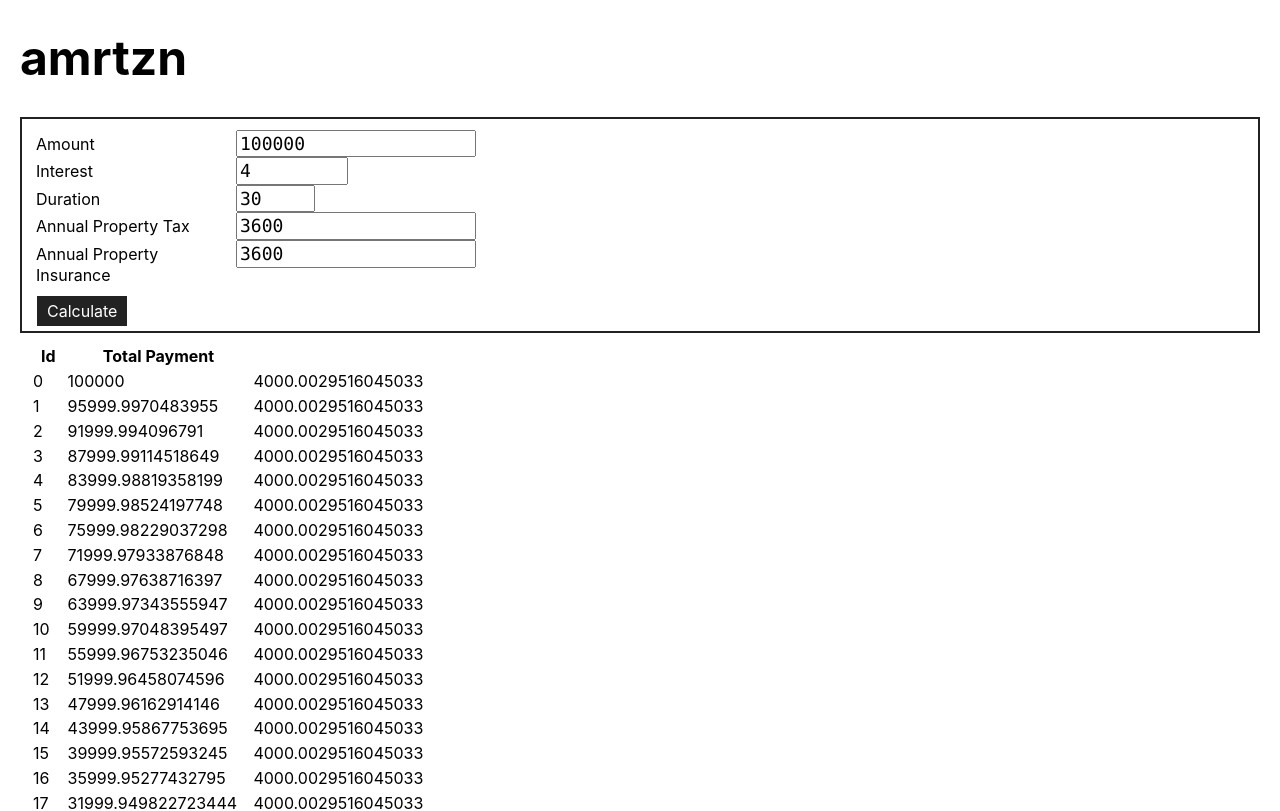
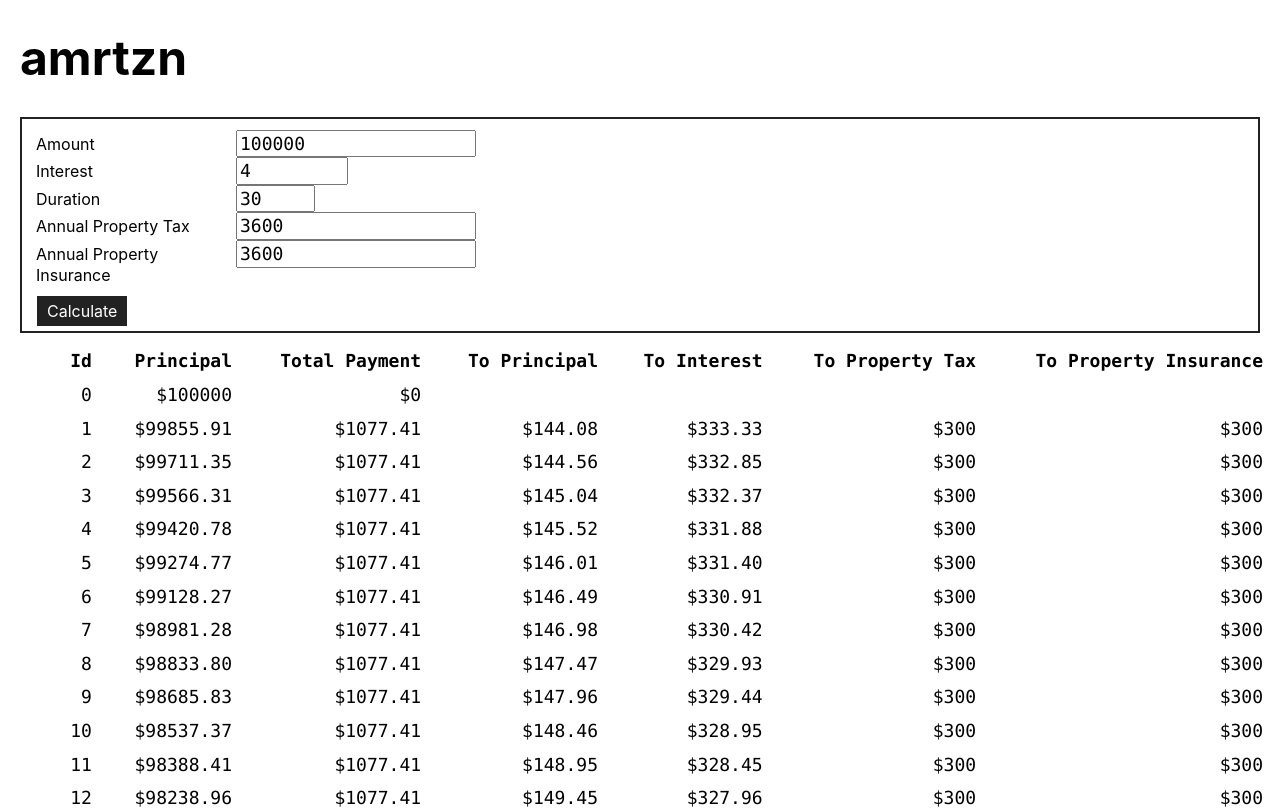
Before and after one commit to dznqbit/amrtzn, a React (Create React App) app: page / in a window 1280 px wide. Shown: the top 811 px of the page. Built offline with nearby package versions, Linux system fonts and the light colour scheme.

Commit message:
Working calculator

```diff
--- a/package.json
+++ b/package.json
@@ -18,6 +18,7 @@
     "prettier": "1.18.2",
     "react": "^16.8.6",
     "react-dom": "^16.8.6",
+    "react-number-format": "^4.3.1",
     "react-scripts": "3.3.0",
     "serve": "^11.0.1",
     "shelljs": "^0.8.2",
@@ -44,7 +45,7 @@
     "src/**/*.scss": "stylelint"
   },
   "engines": {
-    "node": "13.2.0",
+    "node": ">=13.2.0",
     "yarn": ">=1.19.2"
   },
   "jest": {
--- a/src/PaymentCalculator.js
+++ b/src/PaymentCalculator.js
@@ -1,51 +1,122 @@
 import React from "react";
+import NumberFormat from "react-number-format";
+
 import "./PaymentCalculator.scss";
 
 function calculateMonthlyPayments(loanDetails) {
-  // https://en.wikipedia.org/wiki/Amortization_calculator
   const p = loanDetails.loanAmount,
-    i = loanDetails.loanInterest / 100.0,
     d = loanDetails.loanDuration,
-    n = 12 * d;
+    n = 12 * d,
+    nominalInterestRate = loanDetails.loanInterest / 100.0,
+    monthlyInterestRate = nominalInterestRate / 12.0,
+    monthlyPropertyTax = loanDetails.propertyTax / 12.0,
+    monthlyPropertyInsurance = loanDetails.propertyInsurance / 12.0;
 
+  // https://en.wikipedia.org/wiki/Fixed-rate_mortgage
   const paymentAmount =
-    (p * (i * Math.pow(1 + i, n))) / (Math.pow(1 + i, n) - 1);
+    (p * monthlyInterestRate) / (1 - Math.pow(1 + monthlyInterestRate, -n)) +
+    (monthlyPropertyTax + monthlyPropertyInsurance);
 
   return [...Array(n)].reduce(
     (acc, _) => {
-      const mrp = acc[acc.length - 1];
-
+      const mrp = acc[acc.length - 1],
+        previousPrincipal = mrp.principal,
+        interestDue = previousPrincipal * monthlyInterestRate,
+        appliedToInterest = interestDue,
+        appliedToPropertyTax = monthlyPropertyTax,
+        appliedToPropertyInsurance = monthlyPropertyInsurance,
+        appliedToPrincipal =
+          paymentAmount -
+          (appliedToInterest +
+            appliedToPropertyTax +
+            appliedToPropertyInsurance);
       return acc.concat([
         {
-          p: paymentAmount,
-          mp: mrp.mp - paymentAmount
+          amount: paymentAmount,
+          principal: mrp.principal - appliedToPrincipal,
+          appliedToInterest: appliedToInterest,
+          appliedToPrincipal: appliedToPrincipal,
+          appliedToPropertyTax: appliedToPropertyTax,
+          appliedToPropertyInsurance: appliedToPropertyInsurance
         }
       ]);
     },
-    [{ p: paymentAmount, mp: loanDetails.loanAmount }]
+    [{ amount: 0.0, principal: loanDetails.loanAmount }]
   );
 }
 
 export default function PaymentCalculator(props) {
   const loanDetails = props.loanDetails;
   const monthlyPayments = calculateMonthlyPayments(loanDetails);
-  console.log(monthlyPayments);
 
-  const monthlyPaymentHtml = monthlyPayments.map((mp, i) => (
-    <tr key={i}>
-      <td>{i}</td>
-      <td>{mp.mp}</td>
-      <td>{mp.p}</td>
-    </tr>
-  ));
+  const monthlyPaymentHtml = monthlyPayments
+    .map(mp => mp)
+    .map((mp, i) => (
+      <tr className="PaymentCalculator__row" key={i}>
+        <td className="PaymentCalculator__cell">{i}</td>
+        <td className="PaymentCalculator__number">
+          <NumberFormat
+            value={mp.principal}
+            displayType="text"
+            prefix="$"
+            decimalScale="2"
+          />
+        </td>
+        <td className="PaymentCalculator__number">
+          <NumberFormat
+            value={mp.amount}
+            displayType="text"
+            prefix="$"
+            decimalScale="2"
+          />
+        </td>
+        <td className="PaymentCalculator__number">
+          <NumberFormat
+            value={mp.appliedToPrincipal}
+            displayType="text"
+            prefix="$"
+            decimalScale="2"
+          />
+        </td>
+        <td className="PaymentCalculator__number">
+          <NumberFormat
+            value={mp.appliedToInterest}
+            displayType="text"
+            prefix="$"
+            decimalScale="2"
+          />
+        </td>
+        <td className="PaymentCalculator__number">
+          <NumberFormat
+            value={mp.appliedToPropertyTax}
+            displayType="text"
+            prefix="$"
+            decimalScale="2"
+          />
+        </td>
+        <td className="PaymentCalculator__number">
+          <NumberFormat
+            value={mp.appliedToPropertyInsurance}
+            displayType="text"
+            prefix="$"
+            decimalScale="2"
+          />
+        </td>
+      </tr>
+    ));
 
   return (
     <div className="PaymentCalculator">
-      <table>
+      <table className="PaymentCalculator__table">
         <thead>
           <tr>
-            <th>Id</th>
-            <th>Total Payment</th>
+            <th className="PaymentCalculator__cell">Id</th>
+            <th className="PaymentCalculator__cell">Principal</th>
+            <th className="PaymentCalculator__cell">Total Payment</th>
+            <th className="PaymentCalculator__cell">To Principal</th>
+            <th className="PaymentCalculator__cell">To Interest</th>
+            <th className="PaymentCalculator__cell">To Property Tax</th>
+            <th className="PaymentCalculator__cell">To Property Insurance</th>
           </tr>
         </thead>
 
--- a/src/PaymentCalculator.scss
+++ b/src/PaymentCalculator.scss
@@ -4,4 +4,17 @@
 .PaymentCalculator {
   @include body-text;
   margin: 10px;
+  width: 100%;
 }
+
+.PaymentCalculator__table {
+  width: 100%;
+}
+
+.PaymentCalculator__cell,
+.PaymentCalculator__number {
+  @include number-text;
+  text-align: right;
+  padding: 5px 5px 5px 20px;
+  column-span: all;
+}
--- a/src/theme/typography.scss
+++ b/src/theme/typography.scss
@@ -21,3 +21,7 @@ $font-monospace: source-code-pro, Menlo, Monaco, Consolas, "Courier New",
   font-size: 18px;
   line-height: 1.2;
 }
+
+@mixin number-text {
+  @include font-monospace;
+}
```
Also changed, not shown: 2 other files (tests, documents, lock files or other folders).
